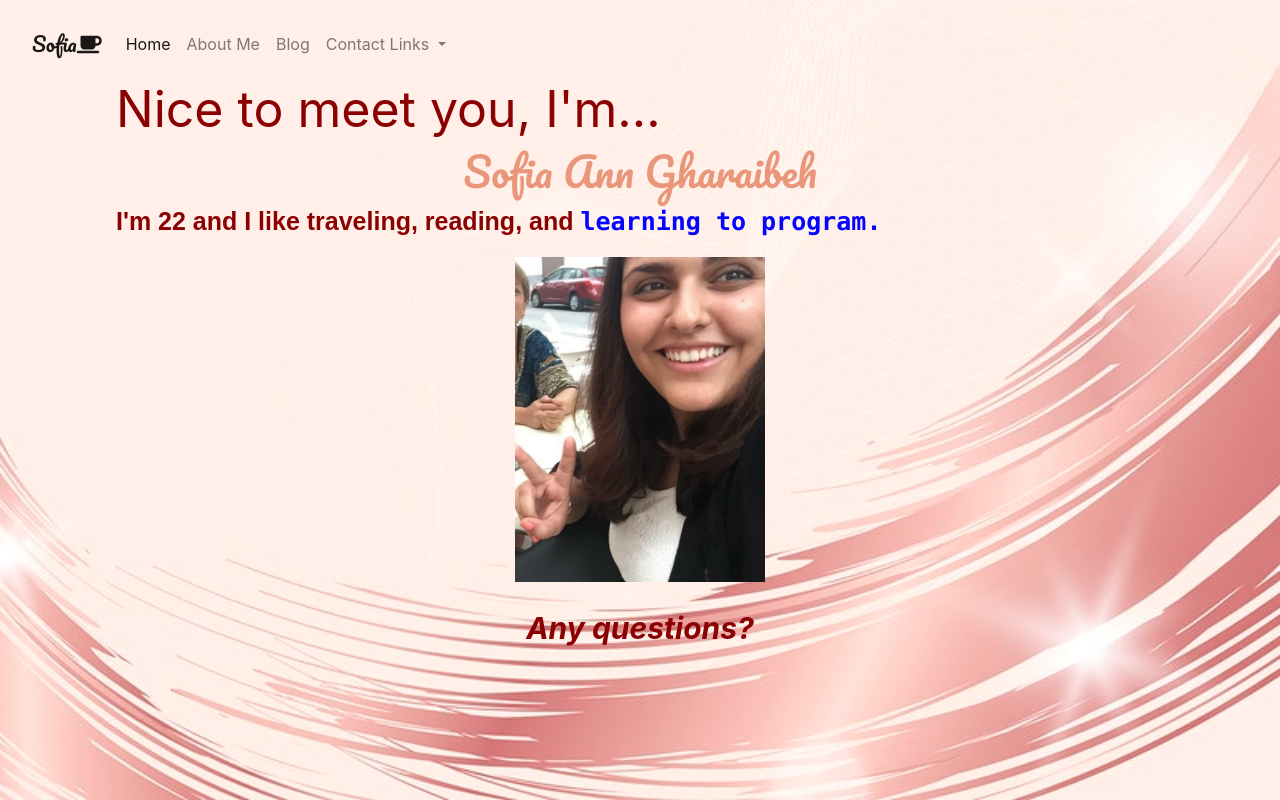
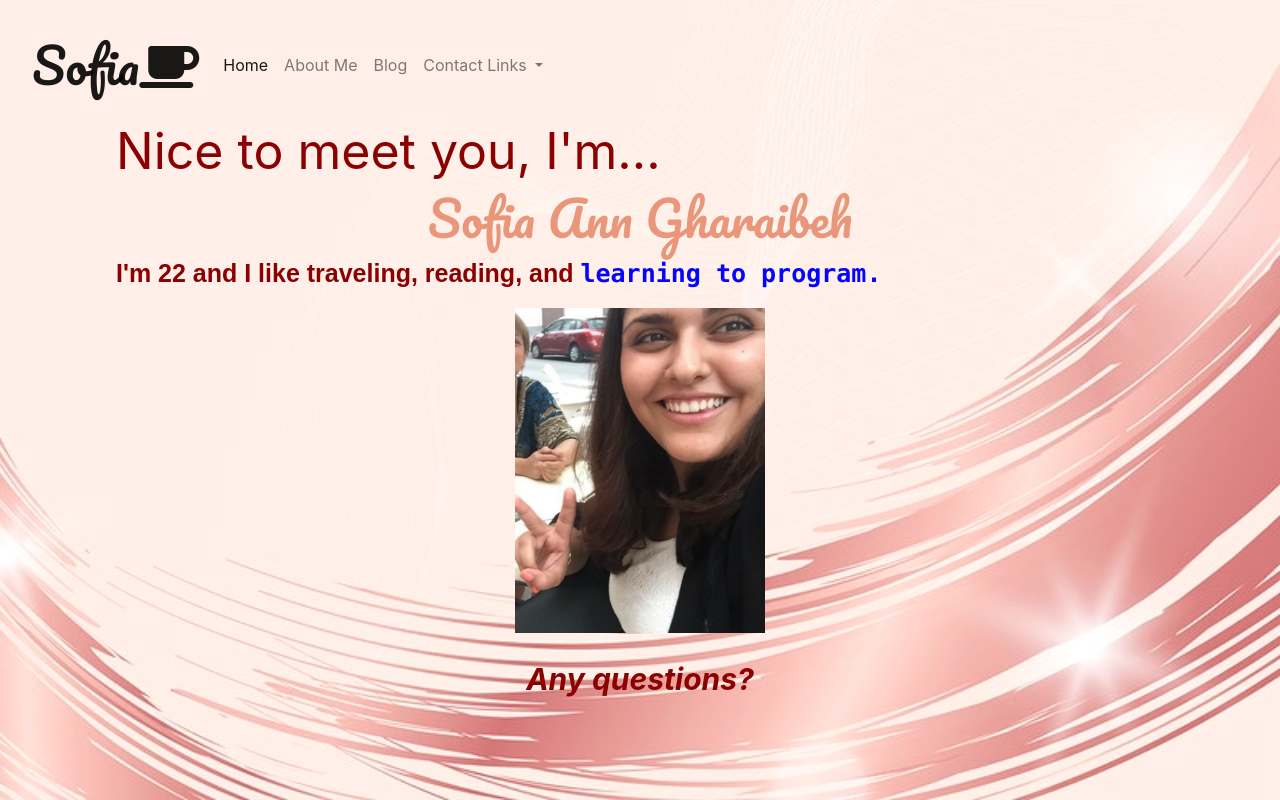
Before and after one commit to sgharai/TTS-Stuff, a plain HTML site: page index.html in a window 1280 px wide. Drawn offline with nearby package versions, Linux system fonts and the light colour scheme.

Commit message:
fixed navbar brand size

```diff
--- a/style.css
+++ b/style.css
@@ -54,5 +54,5 @@ footer {
 
 .navbar-brand, h1 {
     font-family: 'Pacifico', serif;
-    font-size: 48px;
+    font-size: 48px !important;
   }
```
